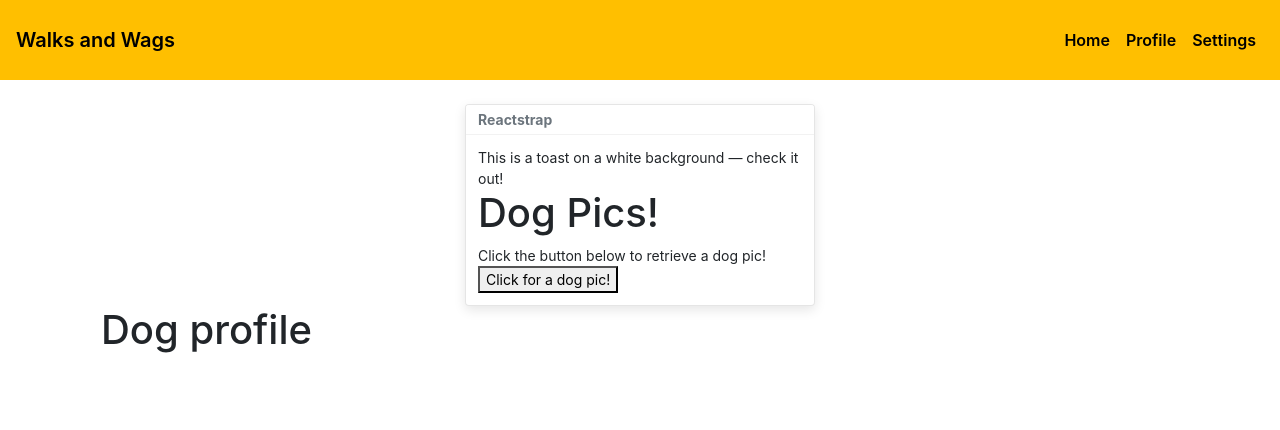
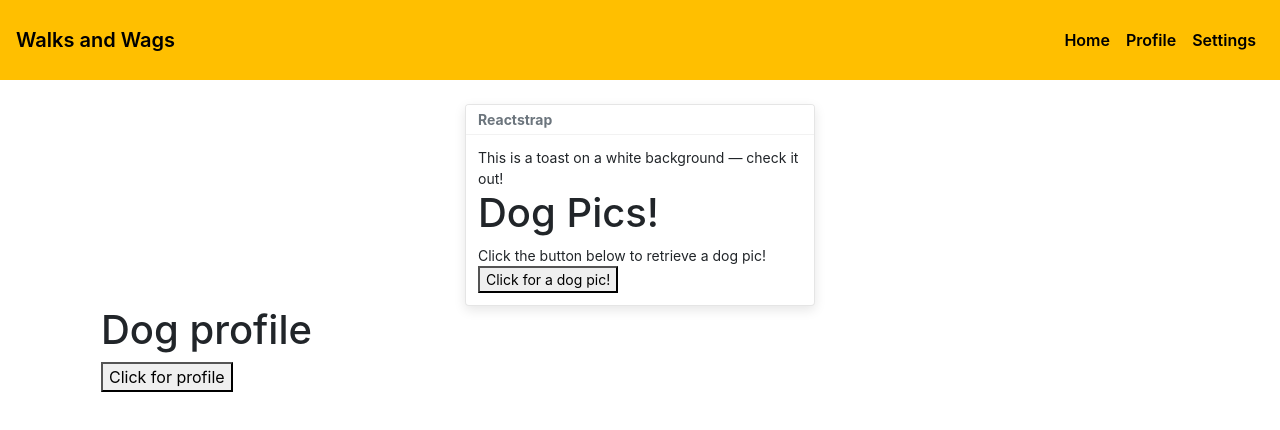
Before and after one commit to lisseteventura/Walks-and-wags, a React (Create React App) app in the folder walks_and_wags_react/walks-and-wags-web/: page /profile in a window 1280 px wide. Shown: the top 430 px of the page. Built offline with nearby package versions, Linux system fonts and the light colour scheme.

Commit message:
get request to get dog profile works- not appending to profile page yet but receiving array

```diff
--- a/walks_and_wags_react/walks-and-wags-web/src/Profile.js
+++ b/walks_and_wags_react/walks-and-wags-web/src/Profile.js
@@ -1,6 +1,5 @@
 import React, { Component } from "react";
 import { Toast, ToastBody, ToastHeader } from "reactstrap";
-// import axios from "axios";
 class Profile extends Component {
   constructor() {
     super();
@@ -8,7 +7,8 @@ class Profile extends Component {
     this.state = {
       dogPicURL: "",
       dogPicLoaded: false,
-      dogProfile: []
+      dogs: [],
+      dogProfileLoaded: false
       // isLoading: true,
       // errors: null
     };
@@ -27,26 +27,26 @@ class Profile extends Component {
       });
   };
 
-  // getDogProfile = () => {
-  //   fetch(`https://localhost:8080/dog/list`)
-  //     .then(response => response.json())
-  //     .then(data =>
-  //       this.setState({
-  //         dogProfile: data,
-  //         isLoading: false
-  //       })
-  //     )
-  //     .catch(error => this.setState({ error, isLoading: false }));
-  // };
-  //
-  // componentDidMount() {
-  //   this.getDogProfile();
-  // }
-  // componentDidMount() {
-  //   axios.get("http://localhost:8080/dog/list").then(response => {
-  //     console.log(response);
-  //   });
-  // }
+  getDogProfile = () => {
+    console.log("SUBMIT");
+    fetch("http://localhost:8080/dog/list", {
+      method: "get",
+      headers: {
+        Authorization: "Bearer " + localStorage.getItem("user"),
+        "Content-Type": "application/json"
+      }
+    })
+      .then(res => res.json())
+      .then(res => {
+        console.log(res);
+        this.setState({
+          dogs: res,
+          dogProfileLoaded: true
+        });
+      })
+      .catch(err => console.log(err));
+  };
+
   render() {
     return (
       <div>
@@ -72,11 +72,7 @@ class Profile extends Component {
           </Toast>
           <div>
             <h1>Dog profile</h1>
-            <ul>
-              {this.state.dogProfile.map(dog => (
-                <li>{dog.name}</li>
-              ))}
-            </ul>
+            <button onClick={this.getDogProfile}>Click for profile</button>
           </div>
         </div>
       </div>
```
